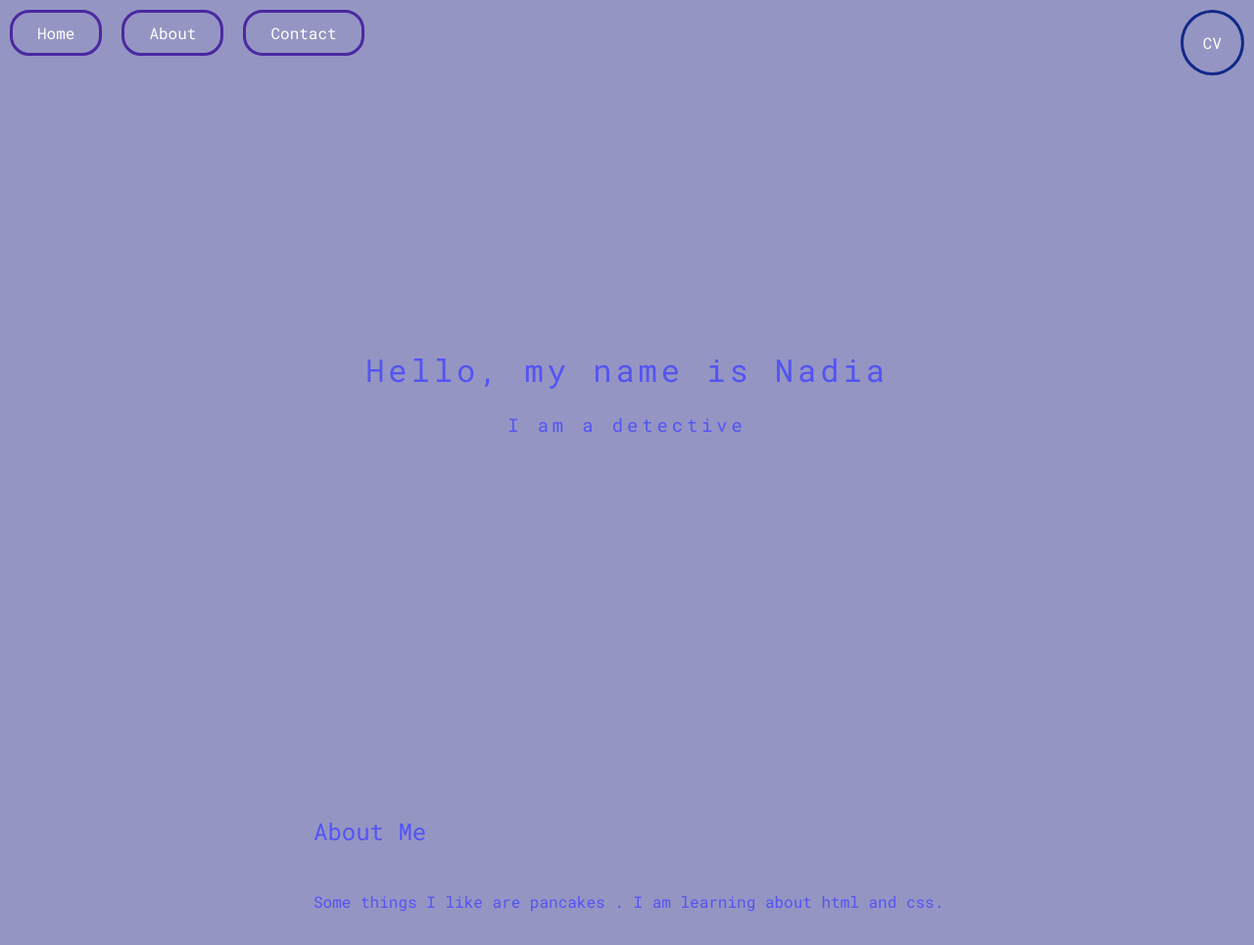
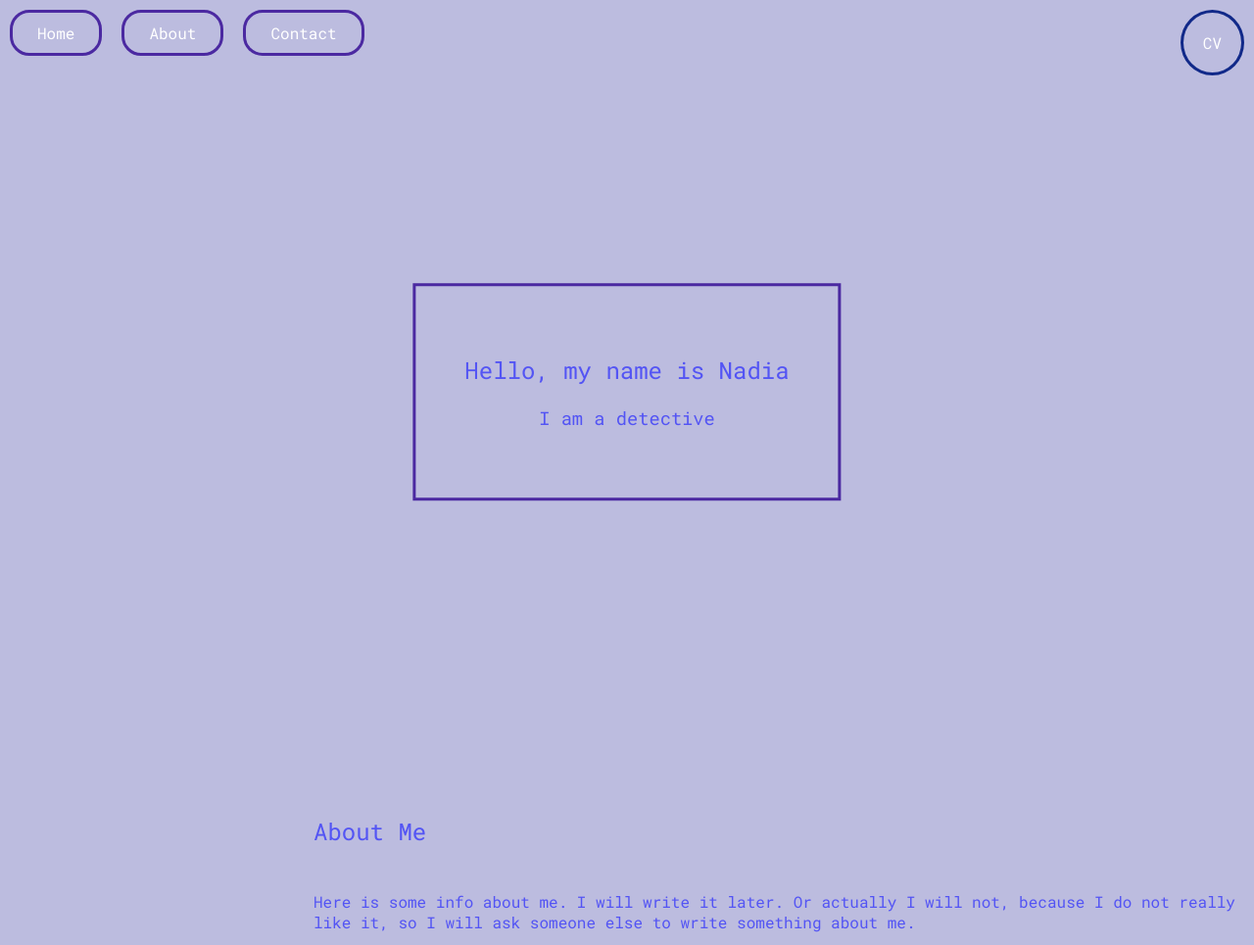
Before and after one commit to nadia3d/portfolio-page, a plain HTML site: page index.html in a window 1280 px wide. Shown: the whole page at 98% size. Before the commit the page ends 944 px from the top, so only its background shows below. Drawn offline with Linux system fonts and the light colour scheme.

Commit message:
updated html and css

```diff
--- a/index.html
+++ b/index.html
@@ -15,29 +15,33 @@
         <!-- Navbar -->
         <!-- <div class="navbar"> -->
         <nav class="navbar">
-            <a href="#" class="button">Home</a>
-            <a href="#about" class="button">About</a>
-            <span><a href="#contact" class="button">Contact</a>
-                <div class="cv">
-                    <a href="" class="button">CV</a>
-                </div>
-            </span>
+            <div class="navbar-main">
+                <a href="#" class="button">Home</a>
+                <a href="#about" class="button">About</a>
+                <a href="#contact" class="button">Contact</a>
+            </div>
 
+            <div class="navbar-cv">
+                <a href="" class="button">CV</a>
+            </div>
         </nav>
 
         <!-- Introduction -->
-        <div class="summary">
+        <section class="summary">
             <h1 class="name">Hello, my name is Nadia</h1>
             <h3 class="title">I am a detective</h3>
-        </div>
+        </section>
 
         <!-- </div> -->
     </header>
     <!-- About -->
-    <div class="about" id="about">
+    <section class="about" id="about">
         <h2>About Me</h2>
-        <p>Some things I like are pancakes . I am learning about html and css.</p>
-    </div>
+        <p>Here is some info about me.
+            I will write it later. Or actually I will not,
+            because I do not really like it,
+            so I will ask someone else to write something about me.</p>
+    </section>
 
 </body>
 
--- a/style.css
+++ b/style.css
@@ -4,7 +4,7 @@
   } */
 body,
 html {
-  background-color: #9595c3;
+  background-color: #bcbcdf;
   height: 100%;
   margin: 0px;
 }
@@ -31,7 +31,7 @@ p {
 }
 
 /*Navigation bar links*/
-.cv {
+.navbar-cv {
   display: flex;
   justify-content: flex-end;
 }
@@ -51,7 +51,7 @@ p {
 }
 
 
-.cv a {
+.navbar-cv a {
 
 
   /* border: 3px solid #4CAF50; */
@@ -80,7 +80,7 @@ p {
   color: black;
 }
 
-.cv a:hover {
+.navbar-cv a:hover {
   background-color: #00ccfa;
   color: black;
 }
@@ -94,9 +94,10 @@ p {
   top: 50%;
   left: 50%;
   transform: translate(-50%, -50%);
-
   text-align: center;
-  letter-spacing: 4px;
+  /* letter-spacing: 4px; */
+  border: 3px solid #4b29a1;
+  padding: 50px;
 }
 
 .intro {
```
